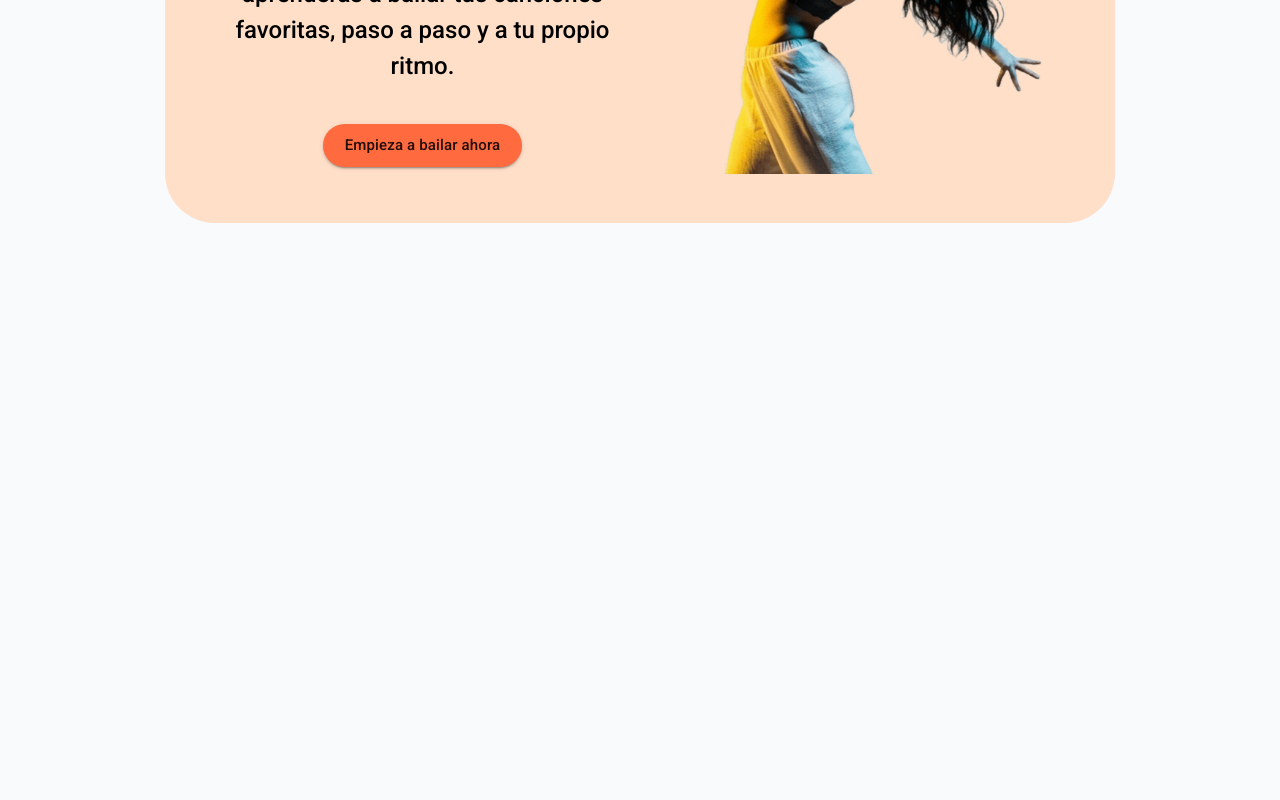
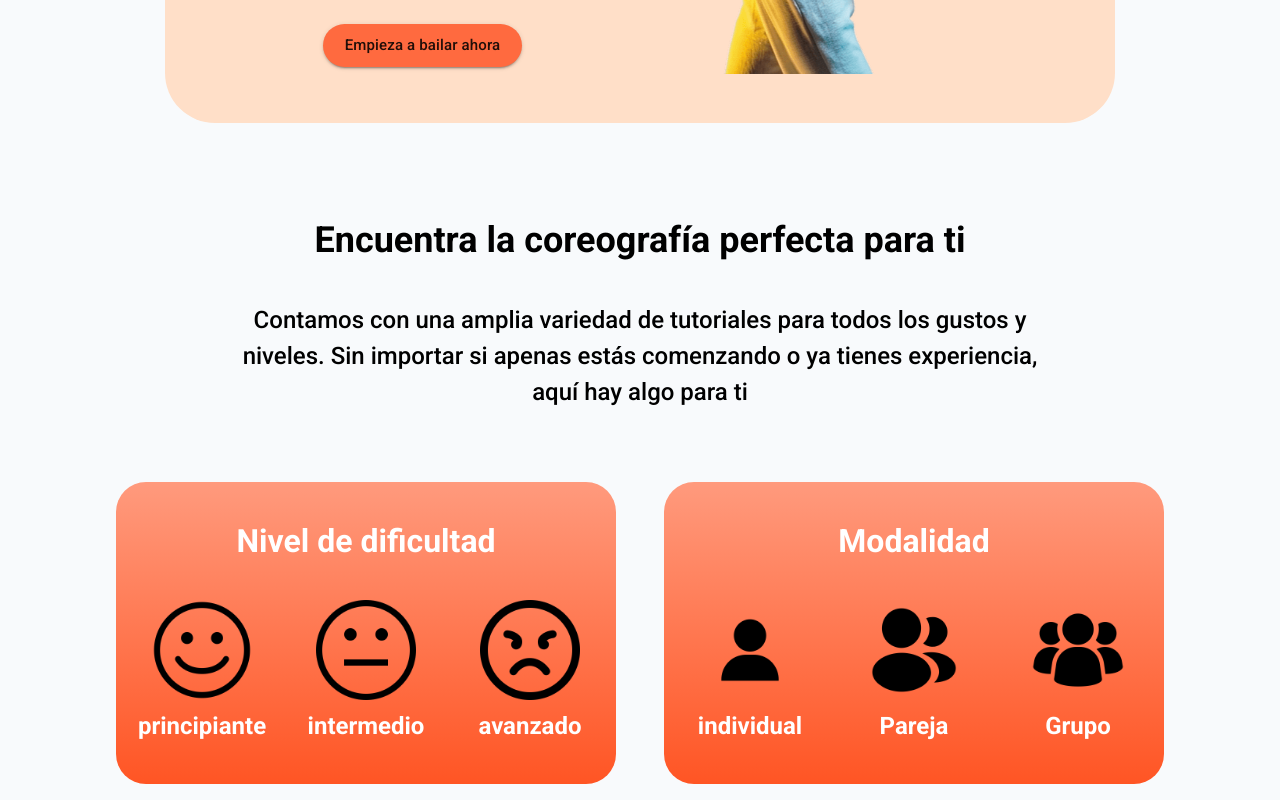
Before and after one commit to SantiagoGualguan/PROYECTO_DE_SARROLLO_DE_SOFTWARE_1, a React (Vite) app in the folder frontend/: page /landing-v2 in a window 1280 px wide. Shown: the part 1119-1919 px from the top of the page. Before the commit the page ends 1382 px from the top, so only its background shows below. Built offline with nearby package versions, Linux system fonts and the light colour scheme.

Commit message:
updated feature section and description section

```diff
--- /dev/null
+++ b/frontend/src/pages/public/LandingPage/sections/DescriptionSection.css
@@ -0,0 +1,58 @@
+.description-section {
+  width: 100%;
+  padding: var(--space-2xl) var(--space-2xl);
+}
+
+.description-content {
+  display: flex;
+  flex-direction: column;
+  align-items: center;
+  gap: var(--space-2xl);
+  padding: var(--space-lg) var(--space-2xl);
+}
+
+.description-title {
+  font-size: 36px;
+  font-weight: 700;
+  color: var(--color-text-primary);
+  text-align: center;
+  margin: 0;
+}
+
+.description-text {
+  font-size: var(--font-size-lg);
+  font-weight: 500;
+  color: var(--color-text-primary);
+  text-align: center;
+  margin: 0;
+}
+
+/* ── Tablet ── */
+@media (max-width: 992px) {
+  .description-section {
+    padding: var(--space-xl);
+  }
+
+  .description-title {
+    font-size: var(--font-size-xl);
+  }
+
+  .description-text {
+    font-size: var(--font-size-md);
+  }
+}
+
+/* ── Móvil ── */
+@media (max-width: 600px) {
+  .description-section {
+    padding: var(--space-lg);
+  }
+
+  .description-title {
+    font-size: var(--font-size-lg);
+  }
+
+  .description-text {
+    font-size: var(--font-size-sm);
+  }
+}
--- /dev/null
+++ b/frontend/src/pages/public/LandingPage/sections/DescriptionSectionV2.jsx
@@ -0,0 +1,26 @@
+import "./DescriptionSection.css";
+
+const DescriptionSection = () => {
+  return (
+    <section className="description-section">
+      <div className="container-xl">
+        <div className="row justify-content-center">
+          <div className="col-12 col-lg-10">
+            <div className="description-content">
+              <h2 className="description-title">
+                Encuentra la coreografía perfecta para ti
+              </h2>
+              <p className="description-text">
+                Contamos con una amplia variedad de tutoriales para todos los
+                gustos y niveles. Sin importar si apenas estás comenzando o ya
+                tienes experiencia, aquí hay algo para ti
+              </p>
+            </div>
+          </div>
+        </div>
+      </div>
+    </section>
+  );
+};
+
+export default DescriptionSection;
--- /dev/null
+++ b/frontend/src/pages/public/LandingPage/sections/FeatureSection.css
@@ -0,0 +1,97 @@
+/* ── Sección features ── */
+.feature-section {
+  width: 100%;
+  padding: var(--space-lg) var(--space-2xl);
+}
+
+/* ── Card ── */
+.feature-card {
+  display: flex;
+  flex-direction: column;
+  align-items: center;
+  gap: var(--space-2xl);
+  padding: var(--space-2xl) var(--space-lg);
+  border-radius: 30px;
+}
+
+.feature-card-title {
+  font-size: 32px;
+  font-weight: 700;
+  color: white;
+  text-align: center;
+  margin: 0;
+}
+
+/* ── Iconos dentro de la card ── */
+.feature-icons {
+  display: flex;
+  flex-direction: row;
+  align-items: center;
+  justify-content: center;
+  gap: var(--space-xl);
+  width: 100%;
+}
+
+.feature-icon-item {
+  display: flex;
+  flex-direction: column;
+  align-items: center;
+  gap: var(--space-sm);
+  flex: 1; /* ← cada item ocupa el mismo espacio */
+  min-width: 0;
+}
+
+.feature-icon-img {
+  width: 100%;
+  max-width: 100px;
+  height: auto;
+  object-fit: contain;
+}
+
+.feature-icon-label {
+  font-size: var(--font-size-lg);
+  font-weight: 700;
+  color: white;
+  text-align: center;
+  margin: 0;
+}
+
+/* ── Tablet ── */
+@media (max-width: 992px) {
+  .feature-section {
+    padding: var(--space-lg) var(--space-xl);
+  }
+
+  .feature-icon-img {
+    width: 80px;
+    height: 80px;
+  }
+
+  .feature-card-title {
+    font-size: var(--font-size-xl);
+  }
+
+  .feature-icon-label {
+    font-size: var(--font-size-md);
+  }
+}
+
+/* ── Móvil ── */
+@media (max-width: 600px) {
+  .feature-section {
+    padding: var(--space-lg);
+  }
+
+  .feature-icon-img {
+    width: 60px;
+    height: 60px;
+  }
+
+  .feature-card-title {
+    font-size: var(--font-size-lg);
+  }
+
+  .feature-icon-label {
+    font-size: var(--font-size-sm);
+  }
+}
--- /dev/null
+++ b/frontend/src/pages/public/LandingPage/sections/FeaturesSectionV2.jsx
@@ -0,0 +1,79 @@
+import "./FeatureSection.css";
+import principiante from "../../../../assets/principiante.png";
+import intermedio from "../../../../assets/intermedio.png";
+import avanzado from "../../../../assets/avanzado.png";
+import individual from "../../../../assets/individual.png";
+import pareja from "../../../../assets/pareja.png";
+import grupo from "../../../../assets/grupo.png";
+
+const FeatureSection = () => {
+  return (
+    <section className="feature-section">
+      <div className="container-fluid">
+        <div className="row justify-content-center gap-5">
+          {/* ── Card Nivel de dificultad ── */}
+          <div
+            className="col-10 col-md-5 feature-card"
+            style={{ background: "linear-gradient(180deg, #FF9A7D, #FF5524)" }}
+          >
+            <h2 className="feature-card-title">Nivel de dificultad</h2>
+            <div className="feature-icons">
+              <div className="feature-icon-item">
+                <img
+                  src={principiante}
+                  alt="principiante"
+                  className="feature-icon-img"
+                />
+                <p className="feature-icon-label">principiante</p>
+              </div>
+              <div className="feature-icon-item">
+                <img
+                  src={intermedio}
+                  alt="intermedio"
+                  className="feature-icon-img"
+                />
+                <p className="feature-icon-label">intermedio</p>
+              </div>
+              <div className="feature-icon-item">
+                <img
+                  src={avanzado}
+                  alt="avanzado"
+                  className="feature-icon-img"
+                />
+                <p className="feature-icon-label">avanzado</p>
+              </div>
+            </div>
+          </div>
+
+          {/* ── Card Modalidad ── */}
+          <div
+            className="col-10 col-md-5 feature-card"
+            style={{ background: "linear-gradient(180deg, #FF9A7D, #FF5524)" }}
+          >
+            <h2 className="feature-card-title">Modalidad</h2>
+            <div className="feature-icons">
+              <div className="feature-icon-item">
+                <img
+                  src={individual}
+                  alt="individual"
+                  className="feature-icon-img"
+                />
+                <p className="feature-icon-label">individual</p>
+              </div>
+              <div className="feature-icon-item">
+                <img src={pareja} alt="pareja" className="feature-icon-img" />
+                <p className="feature-icon-label">Pareja</p>
+              </div>
+              <div className="feature-icon-item">
+                <img src={grupo} alt="grupo" className="feature-icon-img" />
+                <p className="feature-icon-label">Grupo</p>
+              </div>
+            </div>
+          </div>
+        </div>
+      </div>
+    </section>
+  );
+};
+
+export default FeatureSection;
--- a/frontend/src/pages/public/LandingPageV2.jsx
+++ b/frontend/src/pages/public/LandingPageV2.jsx
@@ -8,6 +8,8 @@ import { blue } from "@mui/material/colors";
 import HeaderV2 from "../../components/layout/Header/HeaderV2";
 import NavBarV3 from "../../components/ui/NavBar/NavBarV3";
 import HeroSection from "./LandingPage/sections/HeroSectionV2";
+import DescriptionSection from "./LandingPage/sections/DescriptionSectionV2";
+import FeatureSection from "./LandingPage/sections/FeaturesSectionV2";
 
 const LandingV2 = () => {
   return (
@@ -206,7 +208,7 @@ const LandingV2 = () => {
           collapsible={true}
         ></NavBarV3>
       </div>
-      <HeaderV2
+      {/**<HeaderV2
         showMenu={true}
         showFullLogo={true}
         navItems={[
@@ -233,8 +235,10 @@ const LandingV2 = () => {
             />
           </>
         }
-      ></HeaderV2>
+      ></HeaderV2>*/}
       <HeroSection></HeroSection>
+      <DescriptionSection></DescriptionSection>
+      <FeatureSection></FeatureSection>
     </div>
   );
 };
```
